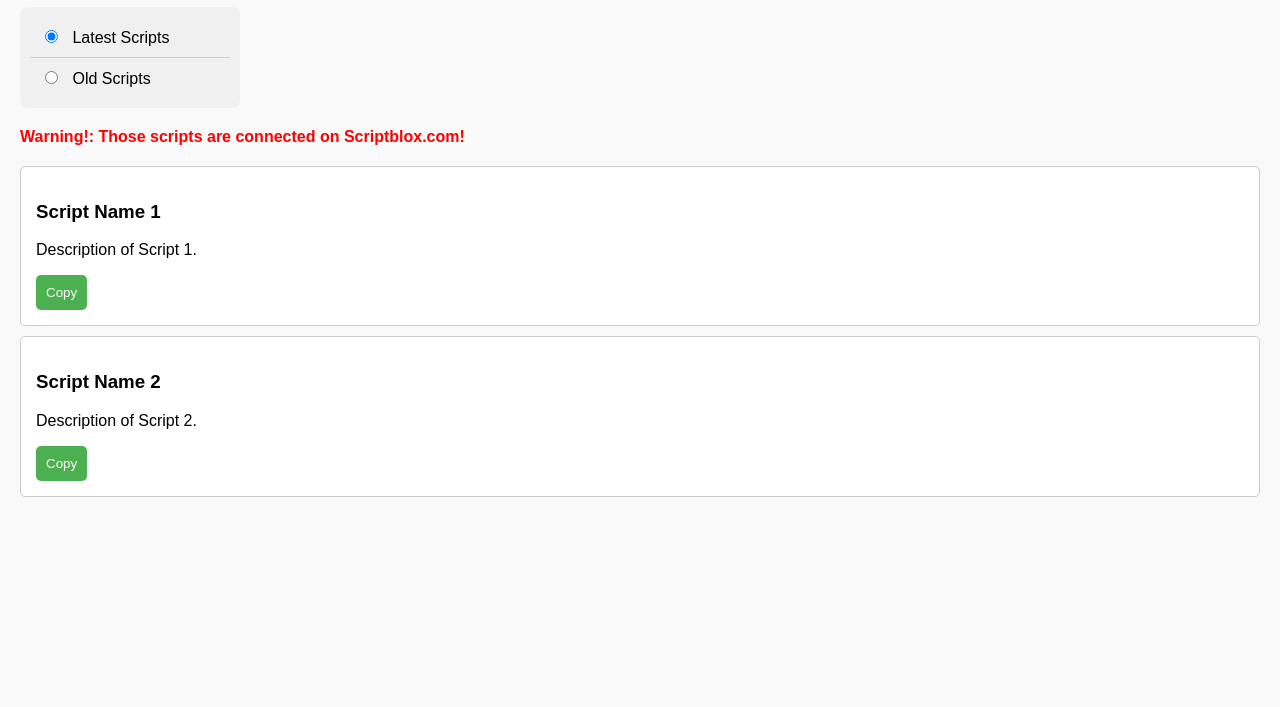
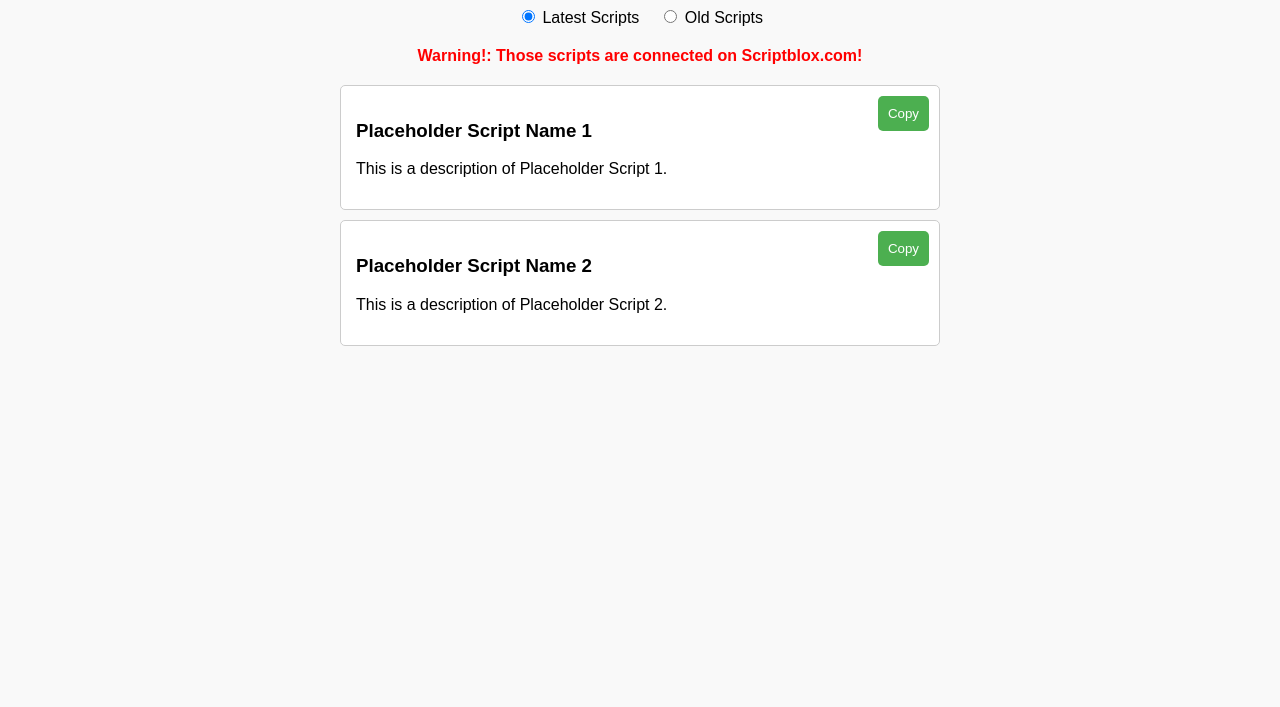
Before and after one commit to RenivyRBLX2/Random-website-code-by-ai, a plain HTML site: page index.html in a window 1280 px wide. Shown: the part 93-800 px from the top of the page. Drawn offline with Linux system fonts and the light colour scheme.

Commit message:
Update index.html

```diff
--- a/index.html
+++ b/index.html
@@ -11,36 +11,26 @@
             margin: 0;
             padding: 20px;
         }
+        h1 {
+            text-align: center;
+        }
         .selector-container {
             display: flex;
-            flex-direction: column;
-            width: 200px;
-            background-color: #f0f0f0;
-            padding: 10px;
-            border-radius: 8px;
+            justify-content: center;
             margin-bottom: 20px;
         }
         .option {
-            padding: 10px;
-            border-bottom: 1px solid #ccc;
-            cursor: pointer;
-        }
-        .option:last-child {
-            border-bottom: none;
-        }
-        .option:hover {
-            background-color: #ddd;
-        }
-        .option input {
-            margin-right: 10px;
+            margin: 0 10px;
         }
         .warning {
             color: red;
             font-weight: bold;
+            text-align: center;
             margin-bottom: 20px;
         }
         .script-list {
-            margin-top: 20px;
+            max-width: 600px;
+            margin: 0 auto;
         }
         .script {
             background-color: #ffffff;
@@ -48,6 +38,7 @@
             border: 1px solid #ccc;
             border-radius: 5px;
             margin-bottom: 10px;
+            position: relative;
         }
         .copy-button {
             background-color: #4CAF50;
@@ -56,6 +47,9 @@
             border: none;
             border-radius: 5px;
             cursor: pointer;
+            position: absolute;
+            right: 10px;
+            top: 10px;
         }
         .copy-button:hover {
             background-color: #45a049;
@@ -81,16 +75,16 @@
 
 <div class="script-list">
     <div class="script">
-        <h3>Script Name 1</h3>
-        <p>Description of Script 1.</p>
-        <button class="copy-button" onclick="copyToClipboard('Script Code 1')">Copy</button>
+        <h3>Placeholder Script Name 1</h3>
+        <p>This is a description of Placeholder Script 1.</p>
+        <button class="copy-button" onclick="copyToClipboard('Placeholder Script Code 1')">Copy</button>
     </div>
     <div class="script">
-        <h3>Script Name 2</h3>
-        <p>Description of Script 2.</p>
-        <button class="copy-button" onclick="copyToClipboard('Script Code 2')">Copy</button>
+        <h3>Placeholder Script Name 2</h3>
+        <p>This is a description of Placeholder Script 2.</p>
+        <button class="copy-button" onclick="copyToClipboard('Placeholder Script Code 2')">Copy</button>
     </div>
-    <!-- Add more scripts here -->
+    <!-- Add more placeholder scripts as needed -->
 </div>
 
 <script>
```
